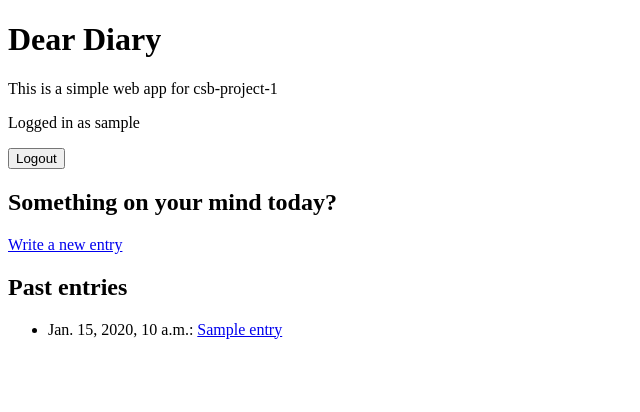
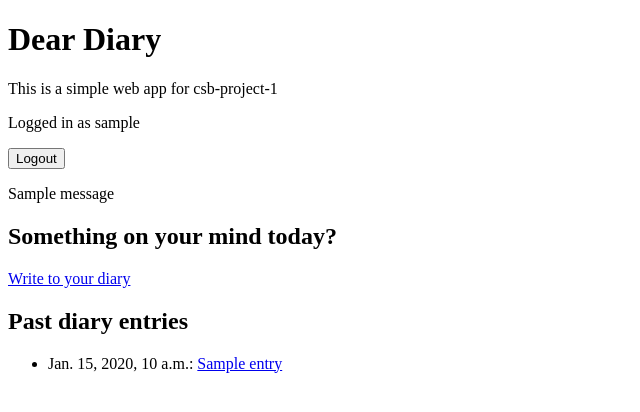
Before and after one commit to karorot/csb-project-1, a Django app: page / in a window 1280 px wide. Shown: the top 412 px of the page, without its empty margins (0-640 px from the left). Run offline with Django 5.2, Linux system fonts and the light colour scheme; a user stored in the database is signed in; tables that the repository leaves empty hold one stand-in row (values such as "Sample post"); one stand-in notice (Sample message) is shown.

Commit message:
Add messages for adding entries

```diff
--- a/deardiary/templates/deardiary/index.html
+++ b/deardiary/templates/deardiary/index.html
@@ -6,10 +6,10 @@
 
 {% if user.is_authenticated %}
     <h2>Something on your mind today?</h2>
-    <a href="{% url 'new' %}">Write a new entry</a>
+    <p><a href="{% url 'new' %}">Write to your diary</a></p>
 
     {% if entries %}
-    <h2>Past entries</h2>
+    <h2>Past diary entries</h2>
     <ul>
     {% for entry in entries %}
         <li>{{ entry.pub_date }}: <a href="{% url 'entry' entry.id %}">{{ entry.title }}</a></li>
--- a/deardiary/templates/deardiary/layout.html
+++ b/deardiary/templates/deardiary/layout.html
@@ -20,6 +20,12 @@
             </p>
         {% endif %}
 
+        {% if messages %}
+            {% for message in messages %}
+                {{ message }}
+            {% endfor %}
+        {% endif %}
+
         {% block content %}{% endblock %}
     </body>
 </html>
--- a/deardiary/views.py
+++ b/deardiary/views.py
@@ -2,6 +2,7 @@ from django.shortcuts import render, redirect
 from django.http import Http404
 from django.contrib.auth.decorators import login_required
 from django.contrib.auth.models import User
+from django.contrib import messages
 
 from .models import Entry
 
@@ -28,6 +29,8 @@ def add_entry(request):
 
     Entry.objects.create(writer=writer, title=title, body=body)
 
+    messages.success(request, 'Entry saved!')
+
     return redirect('/')
 
 
```
